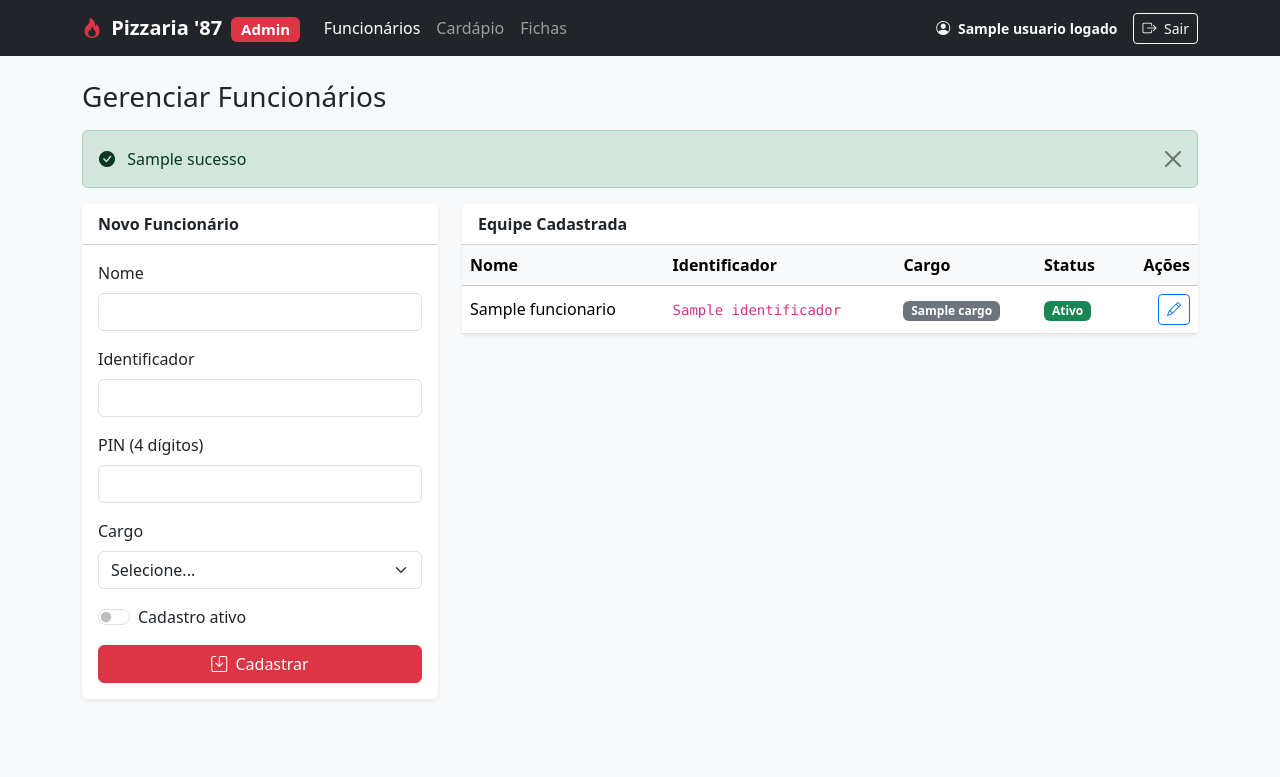
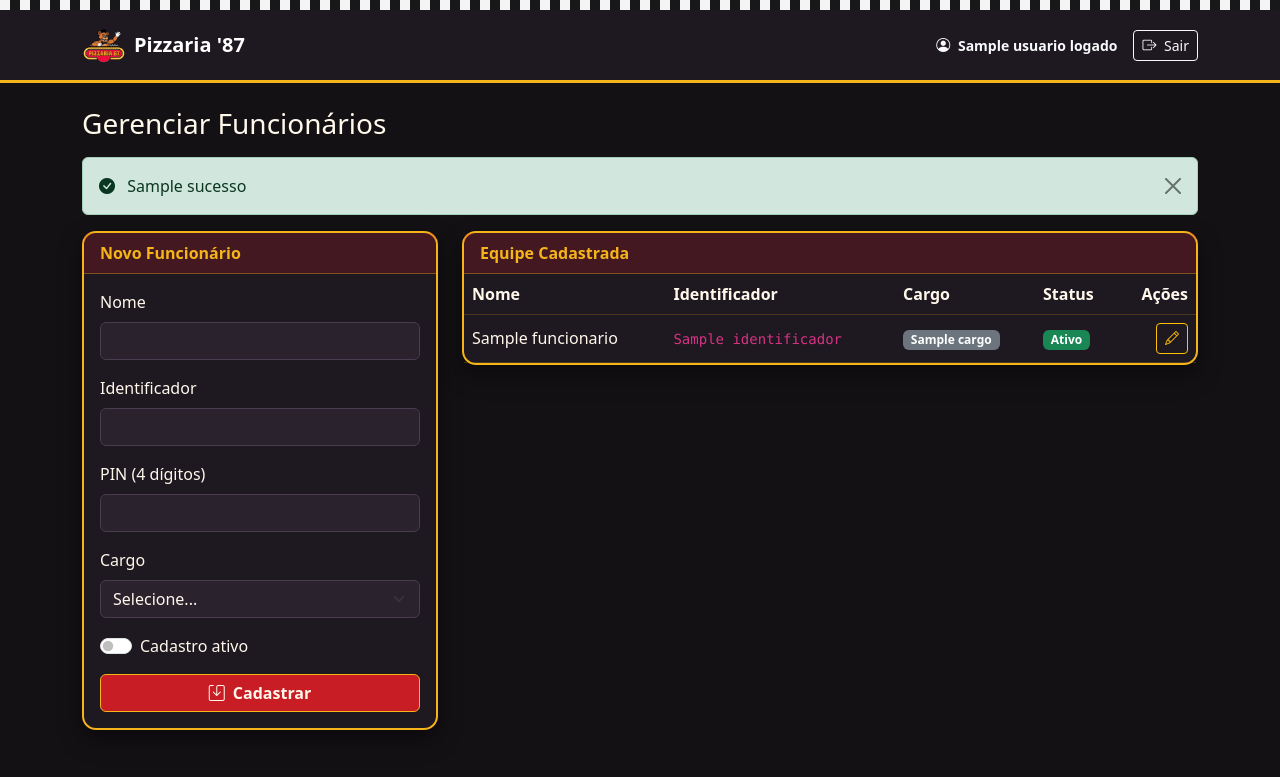
Before and after one commit to DaveBornPizza/pizzaria87, a Spring app: template src/main/resources/templates/admin/funcionarios/lista.html in a window 1280 px wide. Shown: the top 777 px of the page. Run offline with Thymeleaf, Linux system fonts and the light colour scheme; the template is opened without the code that fills it: most values are stand-ins (such as "Sample title", 1, 10 or a date in 2020); data that the repository does not hold is empty.

Commit message:
feat: add Pizzaria 87 retro theme, logo and fix admin form actions

```diff
--- /dev/null
+++ b/src/main/resources/static/css/pizzaria87.css
@@ -0,0 +1,92 @@
+:root {
+    --p87-bg-dark: #141115;
+    --p87-card-bg: #1e1820;
+    --p87-red: #c81d25;
+    --p87-gold: #f4b41a;
+    --p87-cream: #fff8eb;
+    --p87-check-dark: #18181b;
+    --p87-check-light: #f4f4f5;
+}
+
+body.p87-theme {
+    background-color: var(--p87-bg-dark);
+    color: var(--p87-cream);
+    font-family: system-ui, -apple-system, "Segoe UI", Roboto, sans-serif;
+}
+
+.p87-checker-bar {
+    height: 10px;
+    background-image:
+            linear-gradient(45deg, var(--p87-check-dark) 25%, transparent 25%),
+            linear-gradient(-45deg, var(--p87-check-dark) 25%, transparent 25%),
+            linear-gradient(45deg, transparent 75%, var(--p87-check-dark) 75%),
+            linear-gradient(-45deg, transparent 75%, var(--p87-check-dark) 75%);
+    background-size: 20px 20px;
+    background-position: 0 0, 0 10px, 10px -10px, -10px 0;
+    background-color: var(--p87-check-light);
+}
+
+.p87-navbar {
+    background-color: var(--p87-card-bg) !important;
+    border-bottom: 3px solid var(--p87-gold);
+}
+
+.p87-logo-img {
+    height: 44px;
+    width: auto;
+    background-color: transparent;
+    padding: 0;
+    border-radius: 0;
+}
+
+.p87-card {
+    background-color: var(--p87-card-bg);
+    color: var(--p87-cream);
+    border: 2px solid var(--p87-gold);
+    border-radius: 14px;
+    box-shadow: 0 10px 24px rgba(0, 0, 0, 0.45);
+}
+
+.p87-card .card-header {
+    background-color: rgba(200, 29, 37, 0.22);
+    color: var(--p87-gold);
+    border-bottom: 1px solid rgba(244, 180, 26, 0.35);
+    font-weight: 700;
+}
+
+.p87-card .form-control,
+.p87-card .form-select {
+    background-color: #2a222d;
+    color: var(--p87-cream);
+    border-color: #4a3d4f;
+}
+
+.p87-card .form-control:focus,
+.p87-card .form-select:focus {
+    background-color: #2f2633;
+    color: var(--p87-cream);
+    border-color: var(--p87-gold);
+    box-shadow: 0 0 0 0.2rem rgba(244, 180, 26, 0.25);
+}
+
+.p87-btn-primary {
+    background-color: var(--p87-red);
+    border-color: var(--p87-gold);
+    color: var(--p87-cream);
+    font-weight: 700;
+}
+
+.p87-btn-primary:hover {
+    background-color: #a5151c;
+    border-color: var(--p87-gold);
+    color: #ffffff;
+}
+
+.p87-table {
+    color: var(--p87-cream);
+    --bs-table-bg: transparent;
+    --bs-table-color: var(--p87-cream);
+    --bs-table-hover-bg: rgba(244, 180, 26, 0.08);
+    --bs-table-hover-color: var(--p87-cream);
+    --bs-table-border-color: rgba(244, 180, 26, 0.2);
+}
--- a/src/main/resources/templates/admin/funcionarios/lista.html
+++ b/src/main/resources/templates/admin/funcionarios/lista.html
@@ -1,35 +1,9 @@
 <!DOCTYPE html>
 <html lang="pt-BR" xmlns:th="http://www.thymeleaf.org">
-<head>
-    <meta charset="UTF-8">
-    <meta name="viewport" content="width=device-width, initial-scale=1.0">
-    <title>Funcionários - Admin | Pizzaria '87</title>
-    <link href="https://cdn.jsdelivr.net/npm/bootstrap@5.3.3/dist/css/bootstrap.min.css" rel="stylesheet">
-    <link href="https://cdn.jsdelivr.net/npm/bootstrap-icons@1.11.3/font/bootstrap-icons.min.css" rel="stylesheet">
-</head>
-<body class="bg-light">
+<head th:replace="~{fragments/head :: head('Gerenciar Funcionários')}"></head>
+<body class="p87-theme">
 
-<nav class="navbar navbar-expand-lg navbar-dark bg-dark mb-4">
-    <div class="container">
-        <a class="navbar-brand fw-bold" href="/admin/funcionarios">
-            <i class="bi bi-fire text-danger me-1"></i> Pizzaria '87 <span class="badge bg-danger ms-1">Admin</span>
-        </a>
-        <div class="navbar-nav me-auto">
-            <a class="nav-link active" th:href="@{/admin/funcionarios}">Funcionários</a>
-            <a class="nav-link" th:href="@{/admin/cardapio}">Cardápio</a>
-            <a class="nav-link" th:href="@{/admin/fichas}">Fichas</a>
-        </div>
-        <div class="d-flex align-items-center text-light gap-3">
-            <span class="small" th:if="${usuarioLogado != null}">
-                <i class="bi bi-person-circle me-1"></i>
-                <strong th:text="${usuarioLogado.nome}">Admin</strong>
-            </span>
-            <a class="btn btn-outline-light btn-sm" th:href="@{/logout}">
-                <i class="bi bi-box-arrow-right me-1"></i> Sair
-            </a>
-        </div>
-    </div>
-</nav>
+<div th:replace="~{fragments/navbar :: topbar(${usuarioLogado})}"></div>
 
 <div class="container pb-5">
     <div class="d-flex justify-content-between align-items-center mb-3">
@@ -51,35 +25,37 @@
     <div class="row g-4">
         <!-- Formulário de Cadastro / Edição -->
         <div class="col-lg-4">
-            <div class="card shadow-sm border-0">
-                <div class="card-header bg-white fw-bold"
+            <div class="card p87-card">
+                <div class="card-header"
                      th:text="${editando != null and editando} ? 'Editar Funcionário' : 'Novo Funcionário'">
                     Novo Funcionário
                 </div>
                 <div class="card-body">
-                    <form th:action="${editando != null and editando} ? @{/admin/funcionarios/atualizar/{id}(id=${funcionarioForm.id})} : @{/admin/funcionarios/salvar}"
+                    <!-- Formulário de Edição -->
+                    <form th:if="${editando != null and editando}"
+                          th:action="@{/admin/funcionarios/atualizar/{id}(id=${funcionarioForm.id})}"
                           th:object="${funcionarioForm}"
                           method="post">
 
                         <div class="mb-3">
-                            <label for="nome" class="form-label">Nome</label>
-                            <input type="text" id="nome" th:field="*{nome}" class="form-control" required>
+                            <label for="nomeEdit" class="form-label">Nome</label>
+                            <input type="text" id="nomeEdit" th:field="*{nome}" class="form-control" required>
                         </div>
 
                         <div class="mb-3">
-                            <label for="identificador" class="form-label">Identificador</label>
-                            <input type="text" id="identificador" th:field="*{identificador}" class="form-control" required>
+                            <label for="identificadorEdit" class="form-label">Identificador</label>
+                            <input type="text" id="identificadorEdit" th:field="*{identificador}" class="form-control" required>
                         </div>
 
                         <div class="mb-3">
-                            <label for="pinAcesso" class="form-label">PIN (4 dígitos)</label>
-                            <input type="text" id="pinAcesso" th:field="*{pinAcesso}" class="form-control"
+                            <label for="pinAcessoEdit" class="form-label">PIN (4 dígitos)</label>
+                            <input type="text" id="pinAcessoEdit" th:field="*{pinAcesso}" class="form-control"
                                    maxlength="4" pattern="\d{4}" inputmode="numeric" required>
                         </div>
 
                         <div class="mb-3">
-                            <label for="cargo" class="form-label">Cargo</label>
-                            <select id="cargo" th:field="*{cargo}" class="form-select" required>
+                            <label for="cargoEdit" class="form-label">Cargo</label>
+                            <select id="cargoEdit" th:field="*{cargo}" class="form-select" required>
                                 <option value="">Selecione...</option>
                                 <option value="ADMINISTRADOR">ADMINISTRADOR</option>
                                 <option value="GARCOM">GARCOM</option>
@@ -88,21 +64,60 @@
                         </div>
 
                         <div class="form-check form-switch mb-3">
-                            <input class="form-check-input" type="checkbox" id="ativo" th:field="*{ativo}">
-                            <label class="form-check-label" for="ativo">Cadastro ativo</label>
+                            <input class="form-check-input" type="checkbox" id="ativoEdit" th:field="*{ativo}">
+                            <label class="form-check-label" for="ativoEdit">Cadastro ativo</label>
                         </div>
 
                         <div class="d-flex gap-2">
-                            <button type="submit" class="btn btn-danger flex-grow-1">
-                                <i class="bi bi-save me-1"></i>
-                                <span th:text="${editando != null and editando} ? 'Atualizar' : 'Cadastrar'">Cadastrar</span>
+                            <button type="submit" class="btn p87-btn-primary flex-grow-1">
+                                <i class="bi bi-save me-1"></i> Atualizar
                             </button>
-                            <a th:if="${editando != null and editando}"
-                               th:href="@{/admin/funcionarios}"
-                               class="btn btn-outline-secondary">
+                            <a th:href="@{/admin/funcionarios}" class="btn btn-outline-light">
                                 Cancelar
                             </a>
                         </div>
+                    </form>
+
+                    <!-- Formulário de Novo Cadastro -->
+                    <form th:unless="${editando != null and editando}"
+                          th:action="@{/admin/funcionarios/salvar}"
+                          th:object="${funcionarioForm}"
+                          method="post">
+
+                        <div class="mb-3">
+                            <label for="nomeNovo" class="form-label">Nome</label>
+                            <input type="text" id="nomeNovo" th:field="*{nome}" class="form-control" required>
+                        </div>
+
+                        <div class="mb-3">
+                            <label for="identificadorNovo" class="form-label">Identificador</label>
+                            <input type="text" id="identificadorNovo" th:field="*{identificador}" class="form-control" required>
+                        </div>
+
+                        <div class="mb-3">
+                            <label for="pinAcessoNovo" class="form-label">PIN (4 dígitos)</label>
+                            <input type="text" id="pinAcessoNovo" th:field="*{pinAcesso}" class="form-control"
+                                   maxlength="4" pattern="\d{4}" inputmode="numeric" required>
+                        </div>
+
+                        <div class="mb-3">
+                            <label for="cargoNovo" class="form-label">Cargo</label>
+                            <select id="cargoNovo" th:field="*{cargo}" class="form-select" required>
+                                <option value="">Selecione...</option>
+                                <option value="ADMINISTRADOR">ADMINISTRADOR</option>
+                                <option value="GARCOM">GARCOM</option>
+                                <option value="COZINHEIRO">COZINHEIRO</option>
+                            </select>
+                        </div>
+
+                        <div class="form-check form-switch mb-3">
+                            <input class="form-check-input" type="checkbox" id="ativoNovo" th:field="*{ativo}">
+                            <label class="form-check-label" for="ativoNovo">Cadastro ativo</label>
+                        </div>
+
+                        <button type="submit" class="btn p87-btn-primary w-100">
+                            <i class="bi bi-save me-1"></i> Cadastrar
+                        </button>
                     </form>
                 </div>
             </div>
@@ -110,11 +125,11 @@
 
         <!-- Tabela de Funcionários -->
         <div class="col-lg-8">
-            <div class="card shadow-sm border-0">
-                <div class="card-header bg-white fw-bold">Equipe Cadastrada</div>
+            <div class="card p87-card">
+                <div class="card-header">Equipe Cadastrada</div>
                 <div class="table-responsive">
-                    <table class="table table-hover align-middle mb-0">
-                        <thead class="table-light">
+                    <table class="table table-hover p87-table align-middle mb-0">
+                        <thead>
                         <tr>
                             <th>Nome</th>
                             <th>Identificador</th>
@@ -135,7 +150,7 @@
                             <td class="text-end">
                                 <div class="d-inline-flex gap-1">
                                     <a th:href="@{/admin/funcionarios/editar/{id}(id=${func.id})}"
-                                       class="btn btn-sm btn-outline-primary"
+                                       class="btn btn-sm btn-outline-warning"
                                        title="Editar">
                                         <i class="bi bi-pencil"></i>
                                     </a>
@@ -145,7 +160,7 @@
                                               method="post" class="d-inline">
                                             <button type="submit"
                                                     class="btn btn-sm"
-                                                    th:classappend="${func.ativo} ? 'btn-outline-warning' : 'btn-outline-success'"
+                                                    th:classappend="${func.ativo} ? 'btn-outline-light' : 'btn-outline-success'"
                                                     th:title="${func.ativo} ? 'Desativar' : 'Ativar'">
                                                 <i class="bi" th:classappend="${func.ativo} ? 'bi-pause-circle' : 'bi-play-circle'"></i>
                                             </button>
--- a/src/main/resources/templates/fragments/head.html
+++ b/src/main/resources/templates/fragments/head.html
@@ -0,0 +1,12 @@
+<!DOCTYPE html>
+<html lang="pt-BR" xmlns:th="http://www.thymeleaf.org">
+<head th:fragment="head(titulo)">
+    <meta charset="UTF-8">
+    <meta name="viewport" content="width=device-width, initial-scale=1.0">
+    <title th:text="${titulo} + ' - Pizzaria \'87'">Pizzaria '87</title>
+    <link rel="icon" type="image/png" th:href="@{/images/logo-pizzaria87.png}">
+    <link href="https://cdn.jsdelivr.net/npm/bootstrap@5.3.3/dist/css/bootstrap.min.css" rel="stylesheet">
+    <link href="https://cdn.jsdelivr.net/npm/bootstrap-icons@1.11.3/font/bootstrap-icons.min.css" rel="stylesheet">
+    <link rel="stylesheet" th:href="@{/css/pizzaria87.css}">
+</head>
+</html>
--- a/src/main/resources/templates/fragments/navbar.html
+++ b/src/main/resources/templates/fragments/navbar.html
@@ -0,0 +1,32 @@
+<!DOCTYPE html>
+<html lang="pt-BR" xmlns:th="http://www.thymeleaf.org">
+<body>
+<div th:fragment="topbar(usuarioLogado)">
+    <div class="p87-checker-bar"></div>
+    <nav class="navbar navbar-expand-lg navbar-dark p87-navbar mb-4">
+        <div class="container">
+            <a class="navbar-brand d-flex align-items-center gap-2 fw-bold" th:href="@{/login}">
+                <img th:src="@{/images/logo-pizzaria87.png}" alt="Logo Pizzaria 87" class="p87-logo-img">
+                <span>Pizzaria '87</span>
+            </a>
+
+            <div class="navbar-nav me-auto" th:if="${usuarioLogado != null and usuarioLogado.cargo == 'ADMINISTRADOR'}">
+                <a class="nav-link" th:href="@{/admin/funcionarios}">Funcionários</a>
+                <a class="nav-link" th:href="@{/admin/cardapio}">Cardápio</a>
+                <a class="nav-link" th:href="@{/admin/fichas}">Fichas</a>
+            </div>
+
+            <div class="d-flex align-items-center text-light gap-3" th:if="${usuarioLogado != null}">
+                <span class="small">
+                    <i class="bi bi-person-circle me-1"></i>
+                    <strong th:text="${usuarioLogado.nome}">Usuário</strong>
+                </span>
+                <a class="btn btn-outline-light btn-sm" th:href="@{/logout}">
+                    <i class="bi bi-box-arrow-right me-1"></i> Sair
+                </a>
+            </div>
+        </div>
+    </nav>
+</div>
+</body>
+</html>
```
Also changed, not shown: src/main/resources/templates/admin/cardapio/lista.html (+74 -62 lines), src/main/resources/templates/admin/fichas/lista.html (+13 -38 lines), src/main/resources/templates/login.html (+11 -48 lines), src/main/resources/static/images/logo-pizzaria87.png (added), 1 other file.
